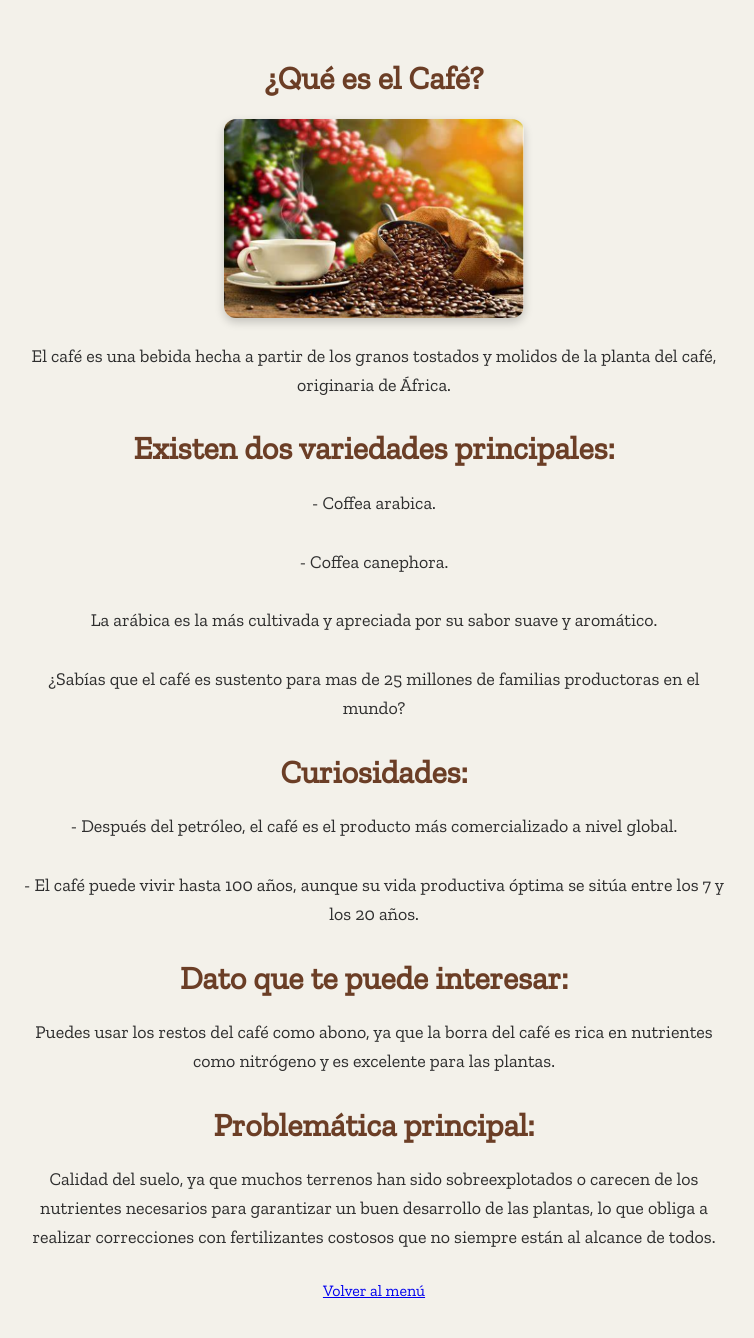
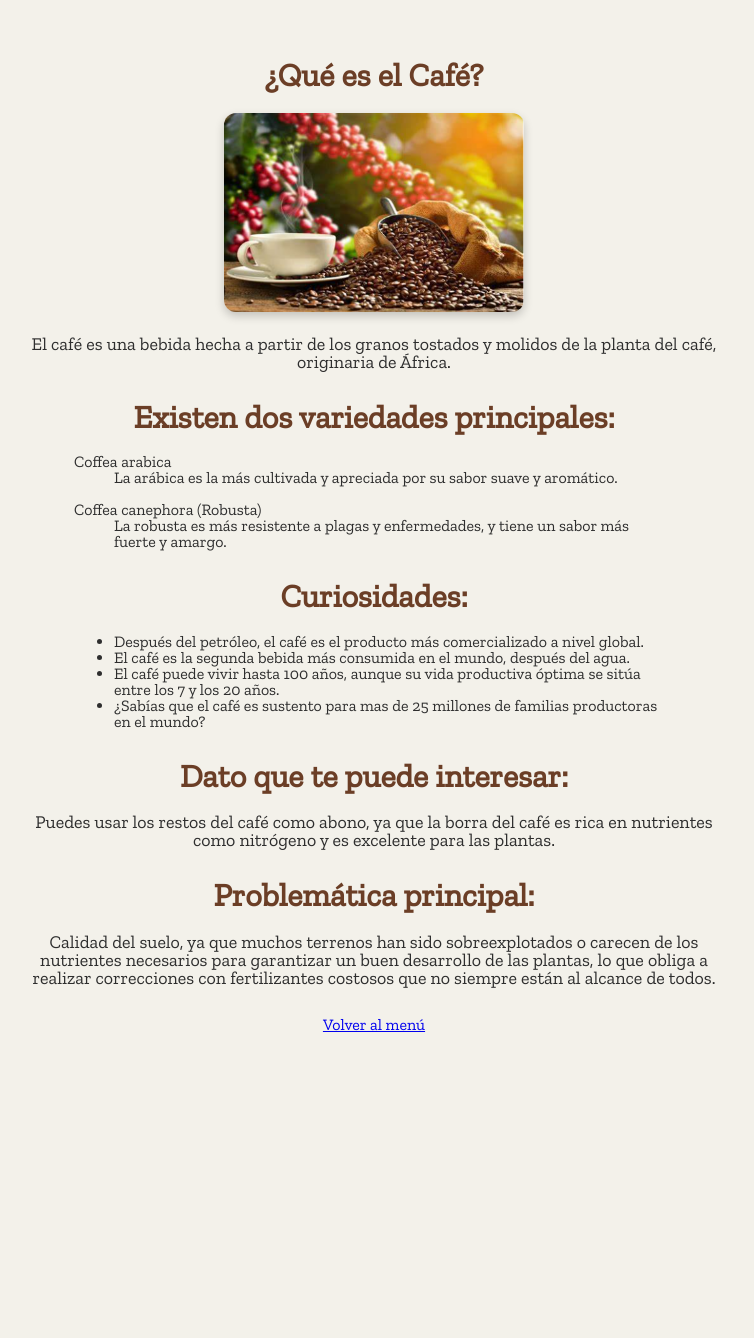
Before and after one commit to JasminPuentes/project, a FastAPI app: page /info/cafe in a window 1280 px wide. Shown: the whole page, without its empty margins (266-1020 px from the left). After the commit the page ends 1032 px from the top, so only its background shows below. Run offline with FastAPI, Linux system fonts and the light colour scheme; parts of the project's set-up code (start-up, migrations or seed data) failed here and were passed over.

Commit message:
cambios 03 Mayo

```diff
--- a/entrenar_chatbot.py
+++ b/entrenar_chatbot.py
@@ -5,9 +5,9 @@ import nltk
 import pickle
 
 from nltk.stem import WordNetLemmatizer
-from tensorflow.keras.models import Sequential
-from tensorflow.keras.layers import Dense, Dropout
-from tensorflow.keras.optimizers import SGD
+from keras.models import Sequential
+from keras.layers import Dense, Dropout
+from keras.optimizers import SGD
 
 nltk.download('punkt')
 nltk.download('wordnet')
--- a/main.py
+++ b/main.py
@@ -33,8 +33,11 @@ async def chatbot_page(request: Request):
 @app.post("/chat")
 async def chat_endpoint(request: Request):
     data = await request.json()
+    palabras = ["Compostaje", "Café"]
+    valida = 0
+    if palabras in data:
+        return JSONResponse(content={"respuesta": "¡Hola! ¿En qué puedo ayudarte con el compostaje o el café?"})
     pregunta = data.get("pregunta", "").lower()
-
     respuesta = responder_usuario(pregunta)
     return JSONResponse(content={"respuesta": respuesta})
 
@@ -54,9 +57,12 @@ import numpy as np
 import random
 import nltk
 from nltk.stem import WordNetLemmatizer
-from tensorflow.keras.models import Sequential
-from tensorflow.keras.layers import Dense, Dropout
-from tensorflow.keras.optimizers import SGD
+import tensorflow as tf
+import keras as keras
+from keras.models import Sequential
+from keras.layers import Dense, Dropout
+from keras.optimizers import SGD
+nltk.download('punkt_tab')
 
 
 # Verifica que los recursos de NLTK estén disponibles. Si no lo están, los descarga automáticamente.
@@ -127,10 +133,10 @@ model.add(Dense(len(train_y[0]), activation='softmax'))
 
 # Compilar modelo con optimizador SGD
 sgd = SGD(learning_rate=0.01, decay=1e-6, momentum=0.9, nesterov=True)
-model.compile(loss='categorical_crossentropy', optimizer=sgd, metrics=['accuracy'])
+model.compile(loss='categorical_crossentropy', optimizer=sgd, metrics=['accuracy']) # type: ignore
 
 #Cargar modelo entrenado
-from tensorflow.keras.models import load_model
+from keras.models import load_model
 import pickle
 
 # Cargar modelo previamente entrenado y serializado
@@ -167,7 +173,7 @@ def bag_of_words(sentence, words):
 def responder_usuario(mensaje):
     mensaje = limpiar_texto(mensaje)
     bow = bag_of_words(mensaje, words)
-    resultado = model.predict(np.array([bow]))[0]
+    resultado = model.predict(np.array([bow]))[0] # type: ignore
     umbral = 0.7  # umbral de confianza
     # Filtrar respuestas con confianza suficiente
     resultados = [[i, r] for i, r in enumerate(resultado) if r > umbral]
--- a/templates/informacion_cafe.html
+++ b/templates/informacion_cafe.html
@@ -1,9 +1,12 @@
 <!DOCTYPE html>
 <html lang="es">
   <head>
-    <meta charset="UTF-8">
+    <meta charset="UTF-8" />
     <title>Información sobre Café</title>
-    <link href="https://fonts.googleapis.com/css2?family=Zilla+Slab&display=swap" rel="stylesheet">
+    <link
+      href="https://fonts.googleapis.com/css2?family=Zilla+Slab&display=swap"
+      rel="stylesheet"
+    />
     <style>
       body {
         font-family: zilla slab, serif;
@@ -11,11 +14,12 @@
         color: #2e2e2e;
         text-align: center;
         padding: 30px;
+        line-height: 1;
       }
       img {
         width: 300px;
         border-radius: 12px;
-            box-shadow: 0 4px 10px rgba(0,0,0,0.2);
+        box-shadow: 0 4px 10px rgba(0, 0, 0, 0.2);
         margin-bottom: 20px;
       }
       h1 {
@@ -25,7 +29,6 @@
         font-size: 18px;
         max-width: 700px;
         margin: 0 auto 30px auto;
-            line-height: 1.6;
       }
       .btn {
         padding: 12px 25px;
@@ -38,30 +41,62 @@
       .btn:hover {
         background-color: #8c4f30;
       }
+      .lista{
+        text-align: left;
+        max-width: 600px;
+        margin: 0 auto 30px auto;
+      }
     </style>
   </head>
   <body>
     <b><h1>¿Qué es el Café?</h1></b>
-    <img src="/static/images/cafe.png" alt="Café">
+    <img src="/static/images/cafe.png" alt="Café" />
 
-<p>El café es una bebida hecha a partir de los granos tostados y molidos de la planta del café, originaria de África.</p>
+    <p>
+      El café es una bebida hecha a partir de los granos tostados y molidos de
+      la planta del café, originaria de África.
+    </p>
     <b><h1>Existen dos variedades principales:</h1></b>
-	<p>- Coffea arabica.</p>
-	<p>- Coffea canephora.</p>
-<p>La arábica es la más cultivada y apreciada por su sabor suave y aromático.</p>
-
-<p>¿Sabías que el café es sustento para mas de 25 millones de familias productoras en el mundo?</p>
+    <div class="lista">
+    <dl>
+        <dt>Coffea arabica</dt>
+        <dd>La arábica es la más cultivada y apreciada por su sabor suave y aromático.</dd>
+        <br>
+        <dt>Coffea canephora (Robusta)</dt>
+   <dd>La robusta es más resistente a plagas y enfermedades, y tiene un sabor más fuerte y amargo.</dd>
+    </dl>
+    </div>
 
     <b><h1>Curiosidades:</h1></b>
-<p>- Después del petróleo, el café es el producto más comercializado a nivel global.</p>
-<p>- El café puede vivir hasta 100 años, aunque su vida productiva óptima se sitúa entre los 7 y los 20 años.</p>
-
+   <div class="lista">
+    <ul>
+      <li>Después del petróleo, el café es el producto más comercializado a nivel
+      global.
+      </li>
+    <li>El café es la segunda bebida más consumida en el mundo, después del
+      agua.</li>
+      <li> El café puede vivir hasta 100 años, aunque su vida productiva óptima se
+      sitúa entre los 7 y los 20 años.
+      </li>
+      <li>
+        ¿Sabías que el café es sustento para mas de 25 millones de familias
+      productoras en el mundo?
+        </li>
+<ul>
+    </div>
     <b><h1>Dato que te puede interesar:</h1></b>
-<p>Puedes usar los restos del café como abono, ya que la borra del café es rica en nutrientes como nitrógeno y es excelente para las plantas.</p>
+    <p>
+      Puedes usar los restos del café como abono, ya que la borra del café es
+      rica en nutrientes como nitrógeno y es excelente para las plantas.
+    </p>
 
     <b><h1>Problemática principal:</h1></b>
-<p>Calidad del suelo, ya que muchos terrenos han sido sobreexplotados o carecen de los nutrientes necesarios para garantizar un buen desarrollo de las plantas, lo que obliga a realizar correcciones con fertilizantes costosos que no siempre están al alcance de todos.</p>
-
+    <p>
+      Calidad del suelo, ya que muchos terrenos han sido sobreexplotados o
+      carecen de los nutrientes necesarios para garantizar un buen desarrollo de
+      las plantas, lo que obliga a realizar correcciones con fertilizantes
+      costosos que no siempre están al alcance de todos.
+    </p>
 
     <a href="/menu">Volver al menú</a>
   </body>
```
Also changed, not shown: templates/informacion_compostaje.html (+20 -17 lines). Lines whose indentation alone changed are shown as unchanged.
